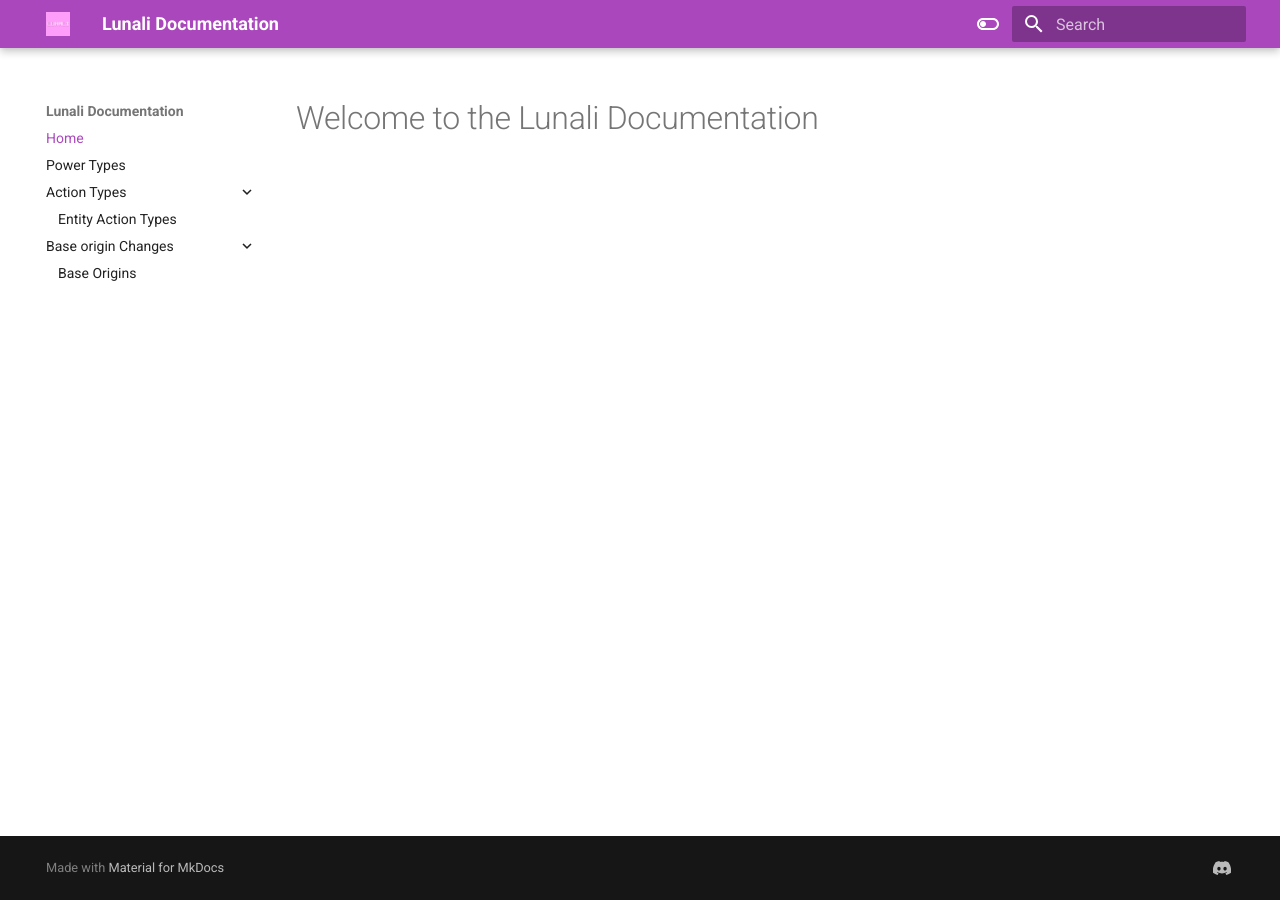
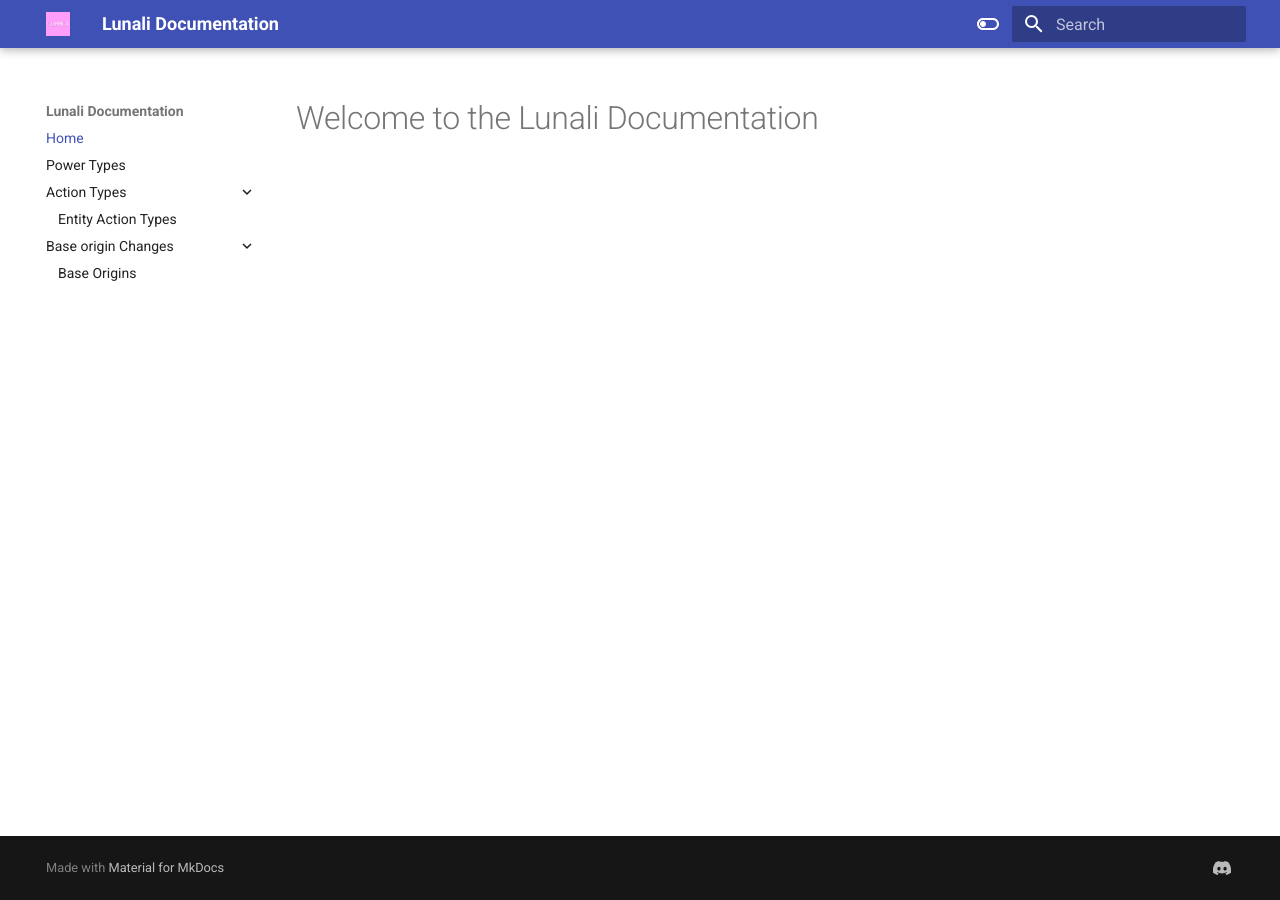
Before and after one commit to Lunaticol/lunali-wiki, an MkDocs documentation site: the page built from docs/index.md, in a window 1280 px wide. Built offline with MkDocs 1.6.1 and Material for MkDocs 9.7.7, drawn with Linux system fonts in a browser that asks for light colours.

Commit message:
Update mkdocs.yml

```diff
--- a/mkdocs.yml
+++ b/mkdocs.yml
@@ -15,14 +15,14 @@ theme:
   palette:
     - media: "(prefers-color-scheme: dark)"
       scheme: default
-      primary: purple
+      primary: FF9EFA
       accent: light-purple
       toggle:
         icon: material/toggle-switch-off-outline
         name: Switch to dark mode
     - media: "(prefers-color-scheme: dark)"
       scheme: slate
-      primary: purple
+      primary: FF9EFA
       accent: light-purple
       toggle:
         icon: material/toggle-switch
```
